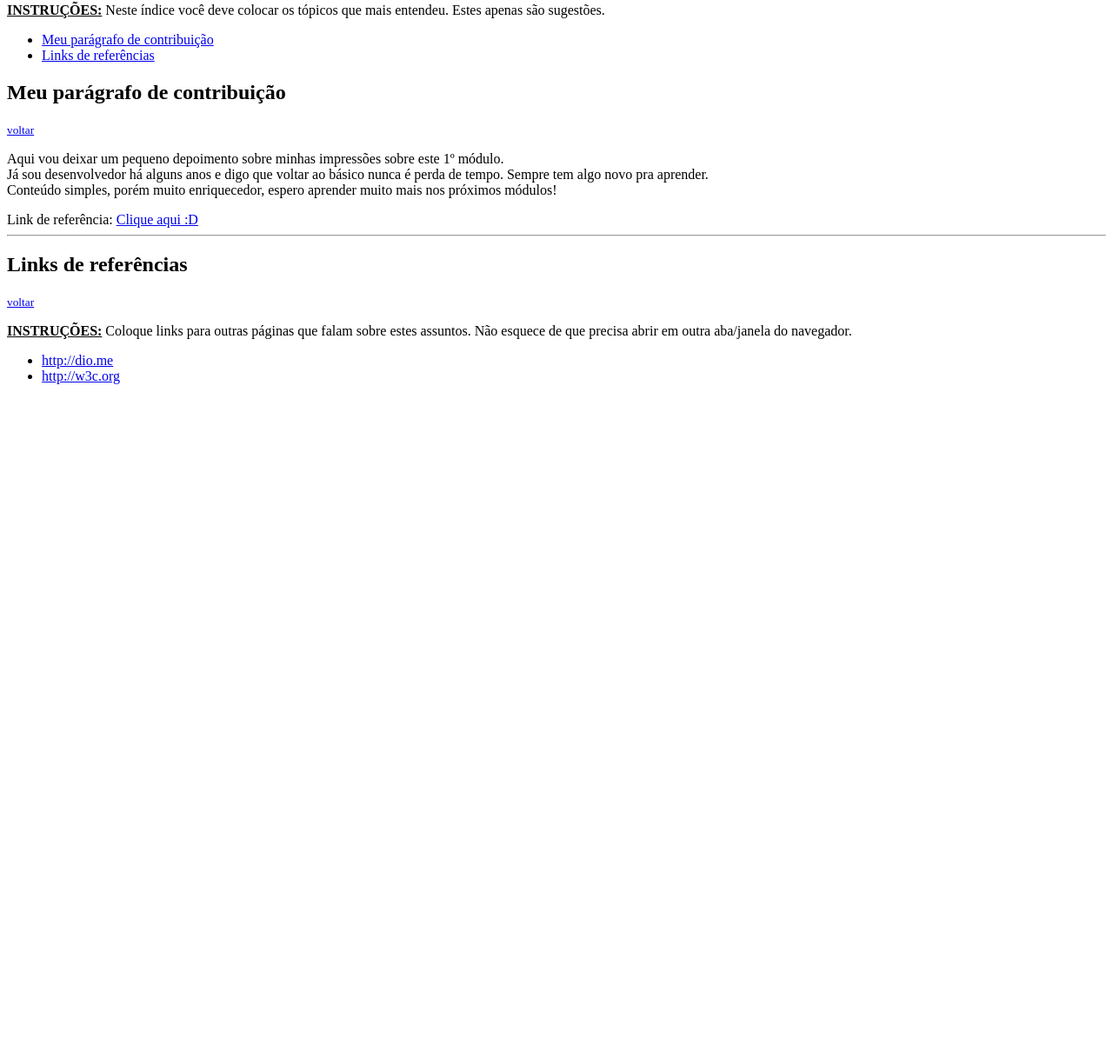
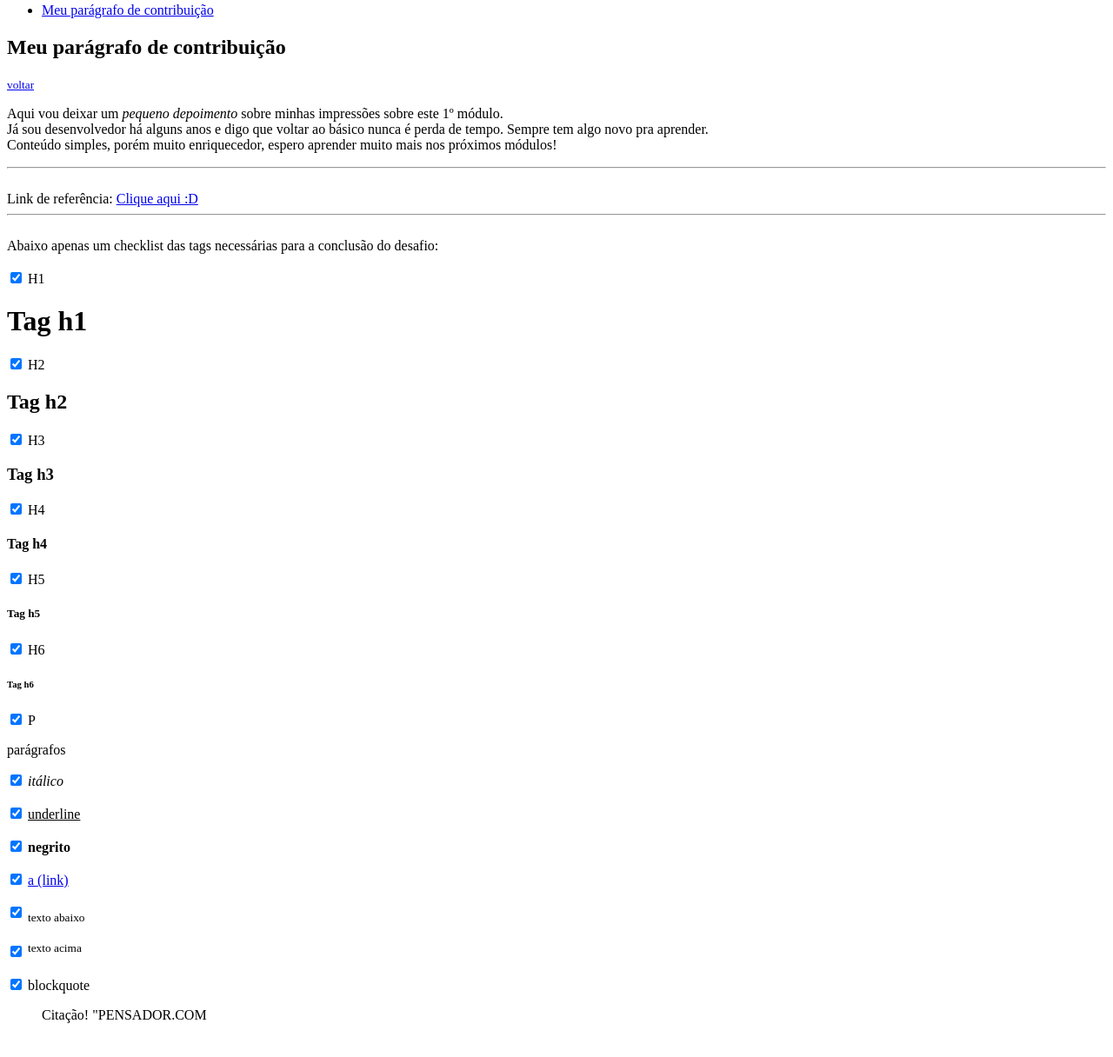
Before and after one commit to liragp11/dio-front-modulo1, a plain HTML site: page index.html in a window 1280 px wide. Shown: the part 146-1362 px from the top of the page at 87% size. Before the commit the page ends 800 px from the top, so only its background shows below. Drawn offline with Linux system fonts and the light colour scheme.

Commit message:
fix: officially finished

```diff
--- a/index.html
+++ b/index.html
@@ -11,26 +11,57 @@
     <hr />
 
     <h2>Índice</h2>
-    <p><strong><u>INSTRUÇÕES:</u> </strong>Neste índice você deve colocar os tópicos que mais entendeu. Estes apenas são sugestões.</p>
     <ul>
         <li><a href="#meuParagrafo">Meu parágrafo de contribuição</a></li>
-        <li><a href="#referencias">Links de referências</a></li>
     </ul>
 
     <h2 id="meuParagrafo">Meu parágrafo de contribuição</h2> <small><a href="#inicio">voltar</a></small>
     <p>
-        Aqui vou deixar um pequeno depoimento sobre minhas impressões sobre este 1º módulo. <br/>
+        Aqui vou deixar um <i>pequeno depoimento</i> sobre minhas impressões sobre este 1º módulo. <br/>
         Já sou desenvolvedor há alguns anos e digo que voltar ao básico nunca é perda de tempo. Sempre tem algo novo pra aprender. <br/>
         Conteúdo simples, porém muito enriquecedor, espero aprender muito mais nos próximos módulos!
     </p>
-        Link de referência: <a href="https://web.dio.me/track/santander-2025-front-end" target="_blank">Clique aqui :D</a>
     <hr>
-    <h2 id="referencias">Links de referências</h2> <small><a href="#inicio">voltar</a></small>
-    <p><strong><u>INSTRUÇÕES:</u> </strong>Coloque links para outras páginas que falam sobre estes assuntos. Não esquece de que precisa abrir em outra aba/janela do navegador.</p>
-    <ul>
-        <li><a href="#">http://dio.me</a></li>
-        <li><a href="#">http://w3c.org</a></li>
-    </ul>
+    <br>
+    Link de referência: <a href="https://web.dio.me/track/santander-2025-front-end" target="_blank">Clique aqui :D</a>
+    <hr>
+    <br>
+
+    Abaixo apenas um checklist das tags necessárias para a conclusão do desafio:
+    <br>
+    <br>
+    <input type="checkbox" checked> H1
+    <h1>Tag h1</h1>
+    <input type="checkbox" checked> H2
+    <h2>Tag h2</h2>
+    <input type="checkbox" checked> H3
+    <h3>Tag h3</h3>
+    <input type="checkbox" checked> H4
+    <h4>Tag h4</h4>
+    <input type="checkbox" checked> H5
+    <h5>Tag h5</h5>
+    <input type="checkbox" checked> H6
+    <h6>Tag h6</h6>
+    <input type="checkbox" checked> P <br>
+    <p>parágrafos</p>
+    <input type="checkbox" checked> <i>itálico</i>
+    <br><br>
+    <input type="checkbox" checked> <u>underline</u>
+    <br><br>
+    <input type="checkbox" checked>
+    <strong>negrito</strong>
+    <br><br>
+    <input type="checkbox" checked> <a href="#inicio">a (link)</a>
+    <br><br>
+    <input type="checkbox" checked> <sub>texto abaixo</sub>
+    <br><br>
+    <input type="checkbox" checked> <sup>texto acima</sup>
+    <br><br>
+    <input type="checkbox" checked> blockquote
+    <blockquote>Citação! "PENSADOR.COM</blockquote>
+    <br><br>
+
+
 
 </body>
 </html>
```
